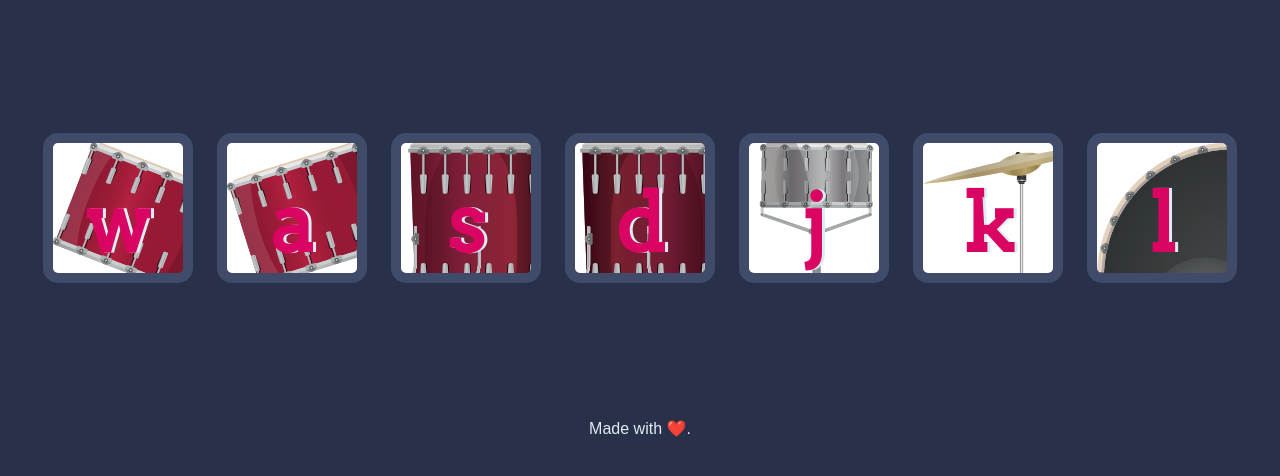
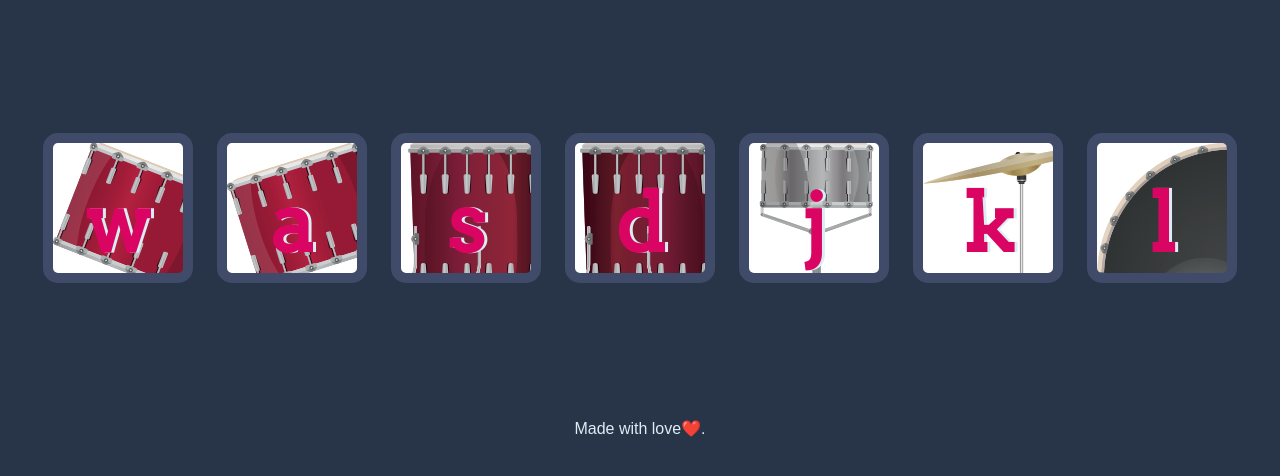
Before and after one commit to xlwv/drums, a plain HTML site: page index.html in a window 1280 px wide. Shown: the part 156-632 px from the top of the page. Drawn offline with Linux system fonts and the light colour scheme.

Commit message:
updated files

```diff
--- a/index.html
+++ b/index.html
@@ -23,7 +23,7 @@
 
 
   <footer>
-    Made with ❤️.
+    Made with love❤️.
   </footer>
   <script src="index.js" charset="utf-8"></script>
 </body>
--- a/styles.css
+++ b/styles.css
@@ -1,6 +1,6 @@
 body {
   text-align: center;
-  background-color: #283149;
+  background-color: #283549;
 }
 
 h1 {
```
